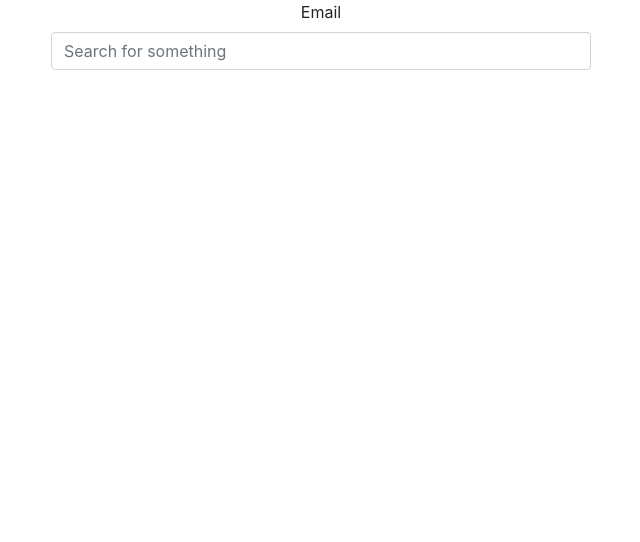
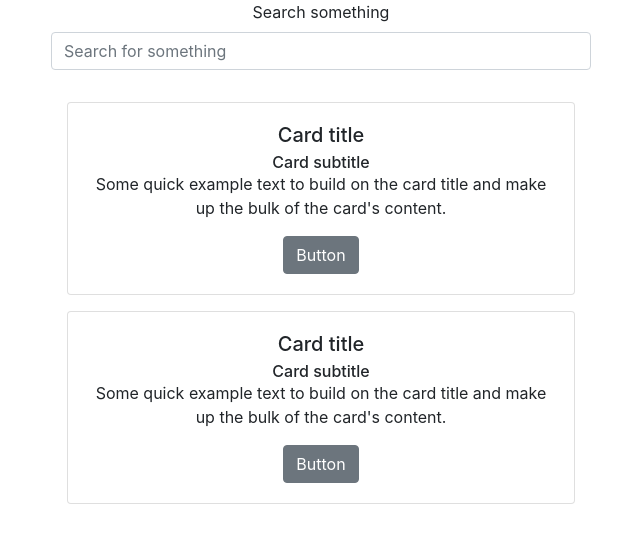
Before and after one commit to jeanarjean/news_aggregator, a React (Create React App) app in the folder client/: page / in a window 1280 px wide. Shown: the top 542 px of the page, without its empty margins (319-959 px from the left). Built offline with nearby package versions, Linux system fonts and the light colour scheme; no server answers.

Commit message:
Add basic skeleton

```diff
--- a/client/src/App.js
+++ b/client/src/App.js
@@ -1,6 +1,6 @@
 import React, { Component } from 'react';
 import { Form, FormGroup, Label, Input } from 'reactstrap';
-import logo from './logo.svg';
+import Article from  './Article';
 import './App.css';
 
 class App extends Component {
@@ -17,14 +17,22 @@ class App extends Component {
     return (
       <div className="App">
         <div className="container">
-        <form idc="searchForm">
+        <form id="searchForm">
           <div className="row">
             <div className="col-3"></div>
             <div className="col-6">
             <FormGroup>
-            <Label for="searchQuery">Email</Label>
+            <Label for="searchQuery">Search something</Label>
             <Input className="search" type="search" name="search" id="searchQuery" placeholder="Search for something" />
             </FormGroup>
+            </div>
+            <div className="col-3"></div>
+          </div>
+          <div className="row">
+            <div className="col-3"></div>
+            <div className="col-6">
+              <Article/>
+              <Article/>
             </div>
             <div className="col-3"></div>
           </div>
@@ -36,4 +44,7 @@ class App extends Component {
   }
 }
 
+
+
+
 export default App;
--- /dev/null
+++ b/client/src/Article.js
@@ -0,0 +1,22 @@
+import React, {Component} from 'react';
+import { Card, CardImg, CardText, CardBody, CardTitle,
+    CardSubtitle, Button } from 'reactstrap';
+
+class Article extends Component {
+    render() {
+        return(
+            <div className="m-3">
+                <Card>
+                    <CardBody>
+                    <CardTitle>Card title</CardTitle>
+                    <CardSubtitle>Card subtitle</CardSubtitle>
+                    <CardText>Some quick example text to build on the card title and make up the bulk of the card's content.</CardText>
+                    <Button>Button</Button>
+                    </CardBody>
+                </Card>
+            </div>
+        );
+    }
+}
+
+export default Article;
```
